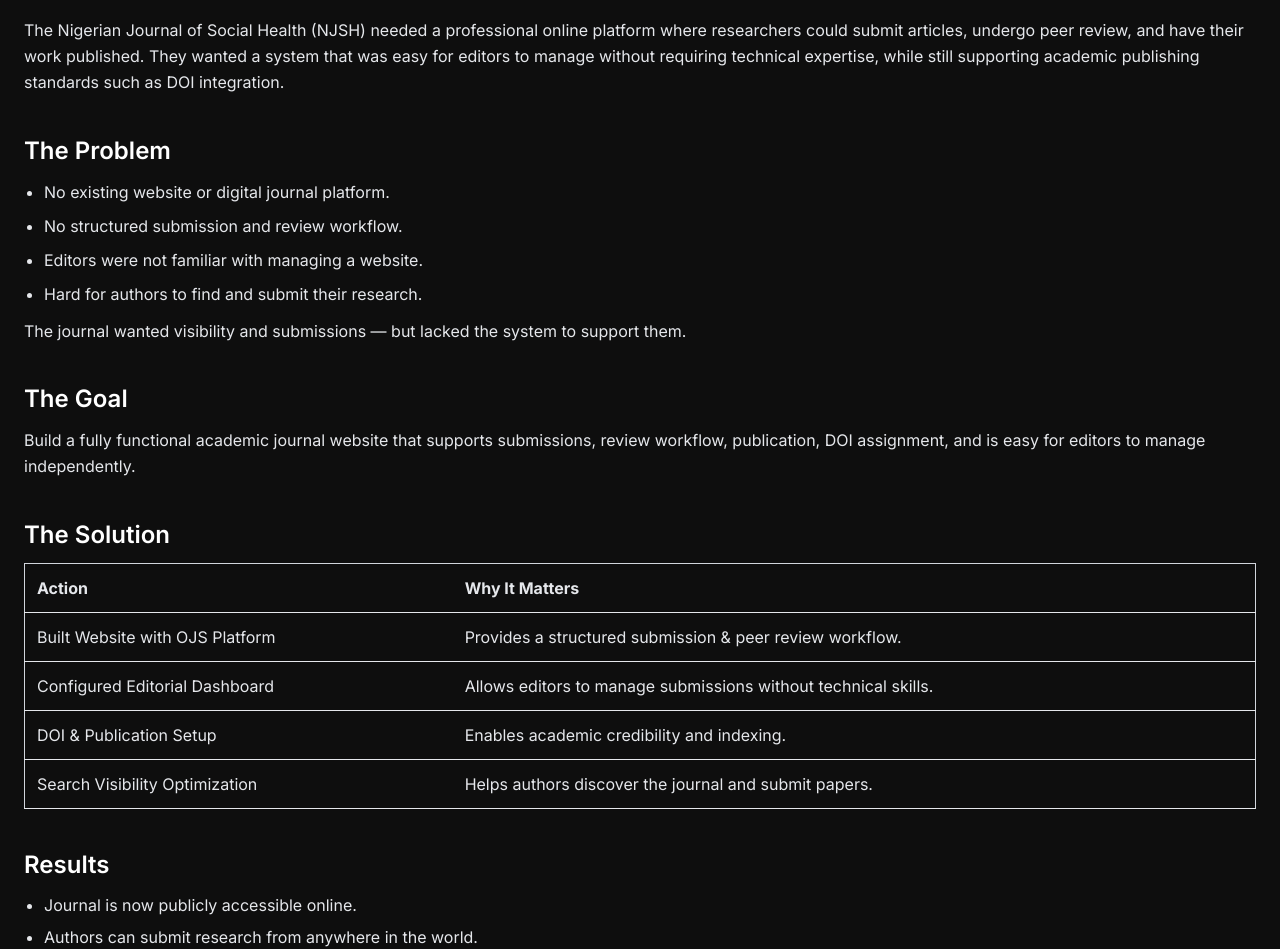
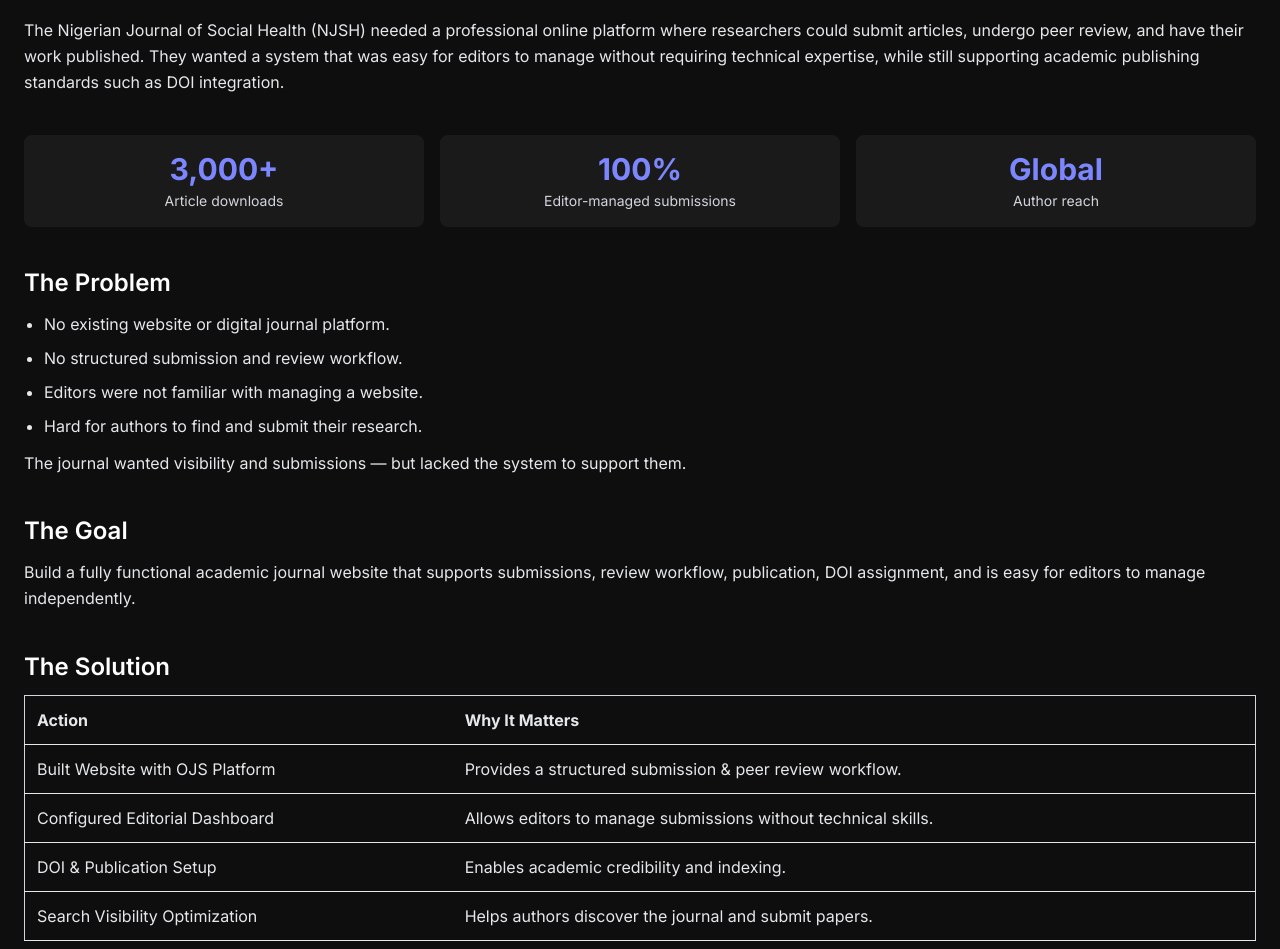
Before and after one commit to lamba01/my-portfolio, a Next.js app: page /case-studies/njsh in a window 1280 px wide. Shown: the part 383-1332 px from the top of the page. Built offline with nearby package versions, Linux system fonts and the light colour scheme.

Commit message:
update for njsh case study

```diff
--- a/src/app/case-studies/njsh/page.jsx
+++ b/src/app/case-studies/njsh/page.jsx
@@ -1,3 +1,154 @@
+// "use client";
+// import Image from "next/image";
+
+// function Njsh() {
+//   return (
+//     <div className="w-full px-6 bg-[#0e0e0e] text-white mx-auto pt-20">
+//       <div className="flex flex-col sm:flex-row items-center mb-2 gap-5 justify-center">
+//         {/* Hero Image */}
+//         <Image
+//           src="/images/commerce-logo.png"
+//           alt="NJSH Journal website preview"
+//           className="rounded-xl shadow-lg"
+//           width={200}
+//           height={100}
+//         />
+
+//         {/* Title */}
+//         <h1 className="text-3xl md:text-4xl font-bold mb-4">
+//           NJSH – Case Study
+//         </h1>
+//       </div>
+
+//       <p className="text-indigo-400 text-lg font-semibold mb-10 text-center">
+//         Academic Journal Website & Online Submission System
+//       </p>
+
+//       {/* Section 1 */}
+//       <section className="mb-10">
+//         <h2 className="text-2xl font-semibold mb-3">Overview</h2>
+//         <p className="text-gray-200 leading-relaxed">
+//           The Nigerian Journal of Social Health (NJSH) needed a professional
+//           online platform where researchers could submit articles, undergo peer
+//           review, and have their work published. They wanted a system that was
+//           easy for editors to manage without requiring technical expertise,
+//           while still supporting academic publishing standards such as DOI
+//           integration.
+//         </p>
+//       </section>
+
+//       {/* Section 2 */}
+//       <section className="mb-10">
+//         <h2 className="text-2xl font-semibold mb-3">The Problem</h2>
+//         <ul className="text-gray-200 leading-relaxed list-disc pl-5 space-y-2">
+//           <li>No existing website or digital journal platform.</li>
+//           <li>No structured submission and review workflow.</li>
+//           <li>Editors were not familiar with managing a website.</li>
+//           <li>Hard for authors to find and submit their research.</li>
+//         </ul>
+//         <p className="text-gray-200 mt-3">
+//           The journal wanted visibility and submissions — but lacked the system
+//           to support them.
+//         </p>
+//       </section>
+
+//       {/* Section 3 */}
+//       <section className="mb-10">
+//         <h2 className="text-2xl font-semibold mb-3">The Goal</h2>
+//         <p className="text-gray-200 leading-relaxed">
+//           Build a fully functional academic journal website that supports
+//           submissions, review workflow, publication, DOI assignment, and is easy
+//           for editors to manage independently.
+//         </p>
+//       </section>
+
+//       {/* Section 4 - Strategy Table */}
+//       <section className="mb-10">
+//         <h2 className="text-2xl font-semibold mb-3">The Solution</h2>
+//         <div className="overflow-x-auto">
+//           <table className="w-full border border-gray-300 text-left text-gray-200">
+//             <thead>
+//               <tr>
+//                 <th className="p-3 border-b">Action</th>
+//                 <th className="p-3 border-b">Why It Matters</th>
+//               </tr>
+//             </thead>
+//             <tbody>
+//               <tr>
+//                 <td className="border-b p-3">
+//                   Built Website with OJS Platform
+//                 </td>
+//                 <td className="border-b p-3">
+//                   Provides a structured submission & peer review workflow.
+//                 </td>
+//               </tr>
+//               <tr>
+//                 <td className="border-b p-3">Configured Editorial Dashboard</td>
+//                 <td className="border-b p-3">
+//                   Allows editors to manage submissions without technical skills.
+//                 </td>
+//               </tr>
+//               <tr>
+//                 <td className="border-b p-3">DOI & Publication Setup</td>
+//                 <td className="border-b p-3">
+//                   Enables academic credibility and indexing.
+//                 </td>
+//               </tr>
+//               <tr>
+//                 <td className="border-b p-3">Search Visibility Optimization</td>
+//                 <td className="border-b p-3">
+//                   Helps authors discover the journal and submit papers.
+//                 </td>
+//               </tr>
+//             </tbody>
+//           </table>
+//         </div>
+//       </section>
+
+//       {/* Section 5 - Results */}
+//       <section className="mb-10">
+//         <h2 className="text-2xl font-semibold mb-3">Results</h2>
+//         <ul className="text-gray-200 list-disc pl-5 space-y-2">
+//           <li>Journal is now publicly accessible online.</li>
+//           <li>Authors can submit research from anywhere in the world.</li>
+//           <li>Editors manage submissions independently.</li>
+//           <li>Professional academic publishing workflow established.</li>
+//         </ul>
+//         <blockquote className="mt-4 italic text-gray-300 border-l-4 border-indigo-500 pl-4">
+//           “John did an excellent job developing our website. We now reach a
+//           wider audience and have improved visibility on search engines.”
+//         </blockquote>
+//       </section>
+
+//       {/* Section 6 */}
+//       <section className="mb-10">
+//         <h2 className="text-2xl font-semibold mb-3">Tools Used</h2>
+//         <div className="flex flex-wrap gap-2 ">
+//           {["OJS", "PHP", "cPanel Hosting", "DOI Integration"].map((tool) => (
+//             <span
+//               key={tool}
+//               className="px-3 py-1 bg-indigo-600 hover:bg-indigo-700 rounded-full text-sm"
+//             >
+//               {tool}
+//             </span>
+//           ))}
+//         </div>
+//       </section>
+
+//       {/* Live Link */}
+//       <a
+//         href="https://njsh.org.ng"
+//         target="_blank"
+//         className="inline-block mt-4 mb-4 bg-indigo-600 hover:bg-indigo-700 text-white px-6 py-3 rounded-lg"
+//       >
+//         View Live Project
+//       </a>
+//     </div>
+//   );
+// }
+
+// export default Njsh;
+
 "use client";
 import Image from "next/image";
 
@@ -35,6 +186,24 @@
           while still supporting academic publishing standards such as DOI
           integration.
         </p>
+      </section>
+
+      {/* Stats Bar */}
+      <section className="mb-10 grid grid-cols-2 sm:grid-cols-3 gap-4 text-center">
+        <div className="bg-white/5 rounded-lg p-4">
+          <p className="text-3xl font-bold text-indigo-400">3,000+</p>
+          <p className="text-gray-300 text-sm mt-1">Article downloads</p>
+        </div>
+        <div className="bg-white/5 rounded-lg p-4">
+          <p className="text-3xl font-bold text-indigo-400">100%</p>
+          <p className="text-gray-300 text-sm mt-1">
+            Editor-managed submissions
+          </p>
+        </div>
+        <div className="bg-white/5 rounded-lg p-4">
+          <p className="text-3xl font-bold text-indigo-400">Global</p>
+          <p className="text-gray-300 text-sm mt-1">Author reach</p>
+        </div>
       </section>
 
       {/* Section 2 */}
@@ -109,7 +278,10 @@
       <section className="mb-10">
         <h2 className="text-2xl font-semibold mb-3">Results</h2>
         <ul className="text-gray-200 list-disc pl-5 space-y-2">
-          <li>Journal is now publicly accessible online.</li>
+          <li>
+            Journal is now publicly accessible online, with over 3,000 article
+            downloads to date.
+          </li>
           <li>Authors can submit research from anywhere in the world.</li>
           <li>Editors manage submissions independently.</li>
           <li>Professional academic publishing workflow established.</li>
@@ -123,7 +295,7 @@
       {/* Section 6 */}
       <section className="mb-10">
         <h2 className="text-2xl font-semibold mb-3">Tools Used</h2>
-        <div className="flex flex-wrap gap-2 ">
+        <div className="flex flex-wrap gap-2 mb-3">
           {["OJS", "PHP", "cPanel Hosting", "DOI Integration"].map((tool) => (
             <span
               key={tool}
@@ -133,6 +305,9 @@
             </span>
           ))}
         </div>
+        <p className="text-gray-400 text-sm italic">
+          Delivered on the client&apos;s required stack (PHP)
+        </p>
       </section>
 
       {/* Live Link */}
```
